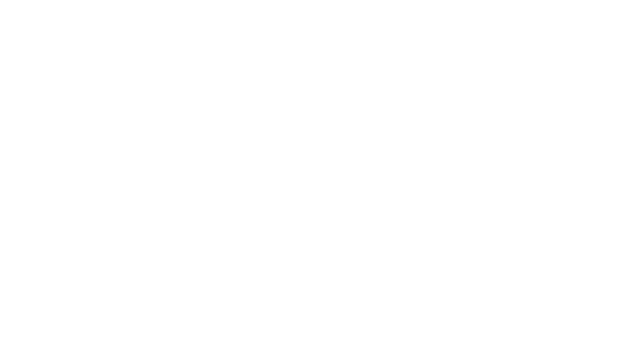
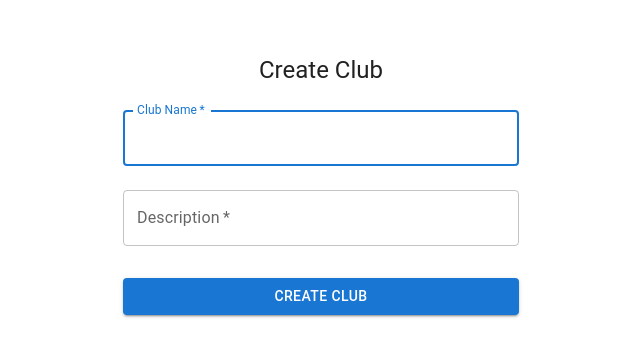
Before and after one commit to noahschmal/ClubHub, a React (Create React App) app in the folder frontend/: page /clubs in a window 1280 px wide. Before the commit this address had no page. Shown: the part 106-462 px from the top of the page, without its empty margins (319-959 px from the left). Built offline with nearby package versions, Linux system fonts and the light colour scheme; sample sign-in values are in the browser's storage.

Commit message:
Added create club page

```diff
--- a/frontend/src/App.tsx
+++ b/frontend/src/App.tsx
@@ -3,6 +3,7 @@ import { Routes, Route } from "react-router-dom";
 import Home from "./pages/Home";
 import Login from "./pages/Login";
 import Register from "./pages/Register";
+import Clubs from "./pages/Clubs";
 import DefaultLayout from "./layout/defaultLayout";
 import ProtectedLayout from "./layout/protectedLayout";
 
@@ -16,6 +17,7 @@ function App() {
         </Route>
         <Route element={<ProtectedLayout />}>
           <Route path="/" element={<Home />} />
+          <Route path="/clubs" element={<Clubs />} />
         </Route>
       </Routes>
     </>
--- /dev/null
+++ b/frontend/src/pages/Clubs.tsx
@@ -0,0 +1,95 @@
+import { LockOutlined } from "@mui/icons-material";
+import {
+  Container,
+  CssBaseline,
+  Box,
+  Avatar,
+  Typography,
+  TextField,
+  Button,
+  Grid,
+} from "@mui/material";
+import { useState } from "react";
+import { Link } from "react-router-dom";
+import { useAppDispatch } from "../hooks/redux-hooks";
+import { createClub } from "../slices/clubSlice";
+
+const CreateClub = () => {
+  const dispatch = useAppDispatch();
+
+  const [name, setName] = useState("");
+  const [description, setDescription] = useState("");
+
+  const handleCreateClub = async () => {
+    // This is only a basic validation of inputs. Improve this as needed.
+    if (name && description) {
+      try {
+        await dispatch(
+          createClub({
+            name,
+            description,
+          })
+        ).unwrap();
+      } catch (e) {
+        console.error(e);
+      }
+    } else {
+      // Show an error message.
+    }
+  };
+
+  return (
+    <>
+      <Container maxWidth="xs">
+        <CssBaseline />
+        <Box
+          sx={{
+            mt: 20,
+            display: "flex",
+            flexDirection: "column",
+            alignItems: "center",
+          }}
+        >
+          <Typography variant="h5">Create Club</Typography>
+          <Box sx={{ mt: 1 }}>
+            <TextField
+              margin="normal"
+              required
+              fullWidth
+              id="name"
+              label="Club Name"
+              name="name"
+              autoFocus
+              value={name}
+              onChange={(e) => setName(e.target.value)}
+            />
+
+            <TextField
+              margin="normal"
+              required
+              fullWidth
+              id="description"
+              name="Club Description"
+              label="Description"
+              value={description}
+              onChange={(e) => {
+                setDescription(e.target.value);
+              }}
+            />
+
+            <Button
+              fullWidth
+              variant="contained"
+              sx={{ mt: 3, mb: 2 }}
+              onClick={handleCreateClub}
+            >
+              Create Club
+            </Button>
+          </Box>
+        </Box>
+      </Container>
+    </>
+  );
+};
+
+export default CreateClub;
--- a/frontend/src/pages/Home.tsx
+++ b/frontend/src/pages/Home.tsx
@@ -31,6 +31,12 @@ const Home = () => {
       <h1>Home</h1>
       <h4>Name: {userProfileInfo?.name}</h4>
       <h4>Email: {userProfileInfo?.email}</h4>
+
+      <input type="text"></input>
+
+      <Button variant="contained" sx={{ mt: 3, mb: 2 }} onClick={handleLogout}>
+        Create Club
+      </Button>
       <Button variant="contained" sx={{ mt: 3, mb: 2 }} onClick={handleLogout}>
         Logout
       </Button>
--- /dev/null
+++ b/frontend/src/slices/clubSlice.ts
@@ -0,0 +1,96 @@
+import { createSlice, createAsyncThunk, PayloadAction } from "@reduxjs/toolkit";
+import axiosInstance from "../api/axiosInstance";
+
+type Club = {
+  name: string;
+  description: string;
+};
+
+type NewClub = Club & {
+  name: string;
+};
+
+type ClubBasicInfo = {
+  id: string;
+  name: string;
+  description: string;
+};
+
+type ClubProfileData = {
+    description: string;
+  email: string;
+};
+
+type AuthApiState = {
+  basicClubInfo?: ClubBasicInfo | null;
+  clubProfileData?: ClubProfileData | null;
+  status: "idle" | "loading" | "failed";
+  error: string | null;
+};
+
+const initialState: AuthApiState = {
+  basicClubInfo: localStorage.getItem("clubInfo")
+    ? JSON.parse(localStorage.getItem("clubInfo") as string)
+    : null,
+  clubProfileData: undefined,
+  status: "idle",
+  error: null,
+};
+
+
+export const createClub = createAsyncThunk("createClub", async (data: Club) => {
+  const response = await axiosInstance.post("/createClub", data);
+  const resData = response.data;
+
+  localStorage.setItem("clubInfo", JSON.stringify(resData));
+
+  return resData;
+});
+
+export const getClub = createAsyncThunk(
+  "clubs/profile",
+  async (clubId: string) => {
+    const response = await axiosInstance.get(
+      `/clubs/${clubId}`
+    );
+    return response.data;
+  }
+);
+
+const clubSlice = createSlice({
+    name: "club",
+    initialState,
+    reducers: {},
+    extraReducers: (builder) => {
+      builder
+        .addCase(createClub.pending, (state) => {
+          state.status = "loading";
+          state.error = null;
+        })
+        .addCase(
+            createClub.fulfilled,
+          (state, action: PayloadAction<ClubBasicInfo>) => {
+            state.status = "idle";
+            state.basicClubInfo = action.payload;
+          }
+        )
+        .addCase(createClub.rejected, (state, action) => {
+          state.status = "failed";
+          state.error = action.error.message || "CreateClub failed";
+        })
+        .addCase(getClub.pending, (state) => {
+          state.status = "loading";
+          state.error = null;
+        })
+        .addCase(getClub.fulfilled, (state, action) => {
+          state.status = "idle";
+          state.clubProfileData = action.payload;
+        })
+        .addCase(getClub.rejected, (state, action) => {
+          state.status = "failed";
+          state.error = action.error.message || "Get club data failed";
+        });
+    },
+  });
+
+export default clubSlice.reducer;
--- a/frontend/src/store.ts
+++ b/frontend/src/store.ts
@@ -1,11 +1,14 @@
 import { configureStore } from "@reduxjs/toolkit";
 import authReducer from "./slices/authSlice";
 import userReducer from "./slices/userSlice";
+import clubReducer from "./slices/clubSlice";
+
 
 const store = configureStore({
   reducer: {
     auth: authReducer,
     user: userReducer,
+    club: clubReducer
   },
 });
 
```
